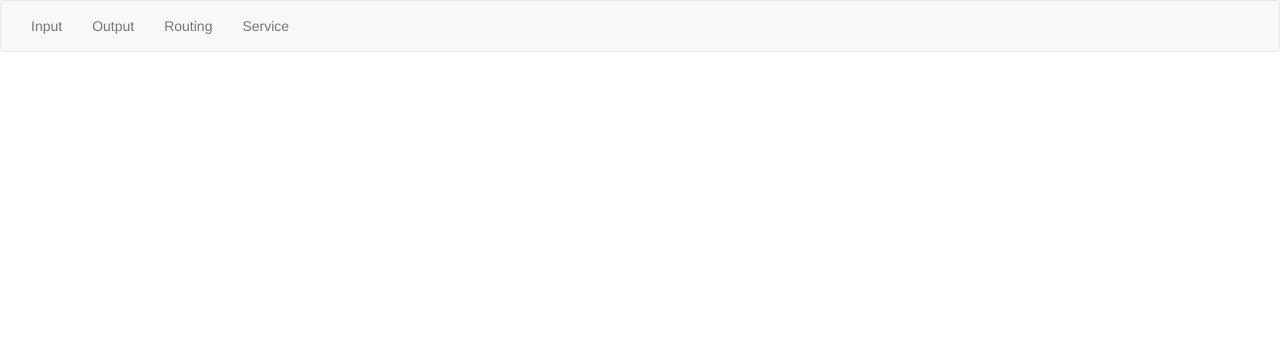
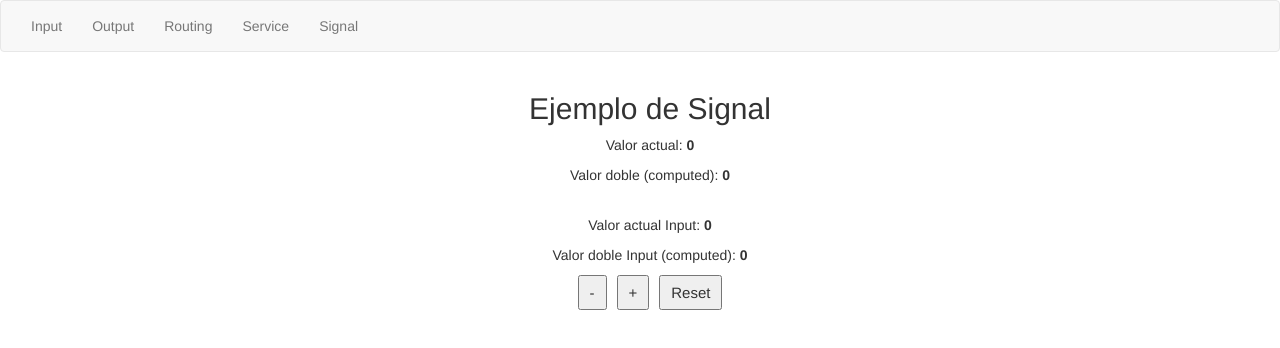
Before and after one commit to jviglio/testAngular, an Angular app: page /signal in a window 1280 px wide. Before the commit this address led to /. Shown: the top 348 px of the page. Built offline with nearby package versions, Linux system fonts and the light colour scheme.

Commit message:
Added Signal component

```diff
--- a/src/app/app-routing.module.ts
+++ b/src/app/app-routing.module.ts
@@ -8,6 +8,7 @@ import { ServiceComponent } from './service/service.component';
 import { ListaComponent } from './service/lista/lista.component';
 import { DetalleComponent } from './service/detalle/detalle.component';
 import { OutputComponent } from './output/output.component';
+import { SignalComponent } from './signal/signal.component';
 
 const routes: Routes = [
   { path: '', component: InputComponent},
@@ -20,7 +21,8 @@ const routes: Routes = [
   { path: 'service', component: ServiceComponent, children:[
     {path:'lista', component: ListaComponent},
     {path:'detalle', component: DetalleComponent}
-  ]}
+  ]},
+  { path: 'signal', component: SignalComponent }
 ];
 
 @NgModule({
--- a/src/app/app.module.ts
+++ b/src/app/app.module.ts
@@ -18,7 +18,8 @@ import { DetalleComponent } from './service/detalle/detalle.component';
 import { HomeComponent } from './home/home.component';
 import { HttpClientModule} from "@angular/common/http";
 import { ParentComponent } from './output/parent/parent.component';
-import { ChildComponent } from './output/child/child.component'
+import { ChildComponent } from './output/child/child.component';
+import { SignalComponent } from './signal/signal.component'
 
 @NgModule({
   declarations: [
@@ -36,7 +37,8 @@ import { ChildComponent } from './output/child/child.component'
     DetalleComponent,
     HomeComponent,
     ParentComponent,
-    ChildComponent
+    ChildComponent,
+    SignalComponent
   ],
   imports: [
     BrowserModule,
--- a/src/app/indice/indice.component.html
+++ b/src/app/indice/indice.component.html
@@ -5,6 +5,7 @@
         <li><a routerLink="output" href="#">Output</a></li>
         <li><a routerLink="routing" href="#">Routing</a></li>
         <li><a routerLink="service/lista" href="#">Service</a></li>
+        <li><a routerLink="signal" href="#">Signal</a></li>
     </ul>
 </div>
 </nav>
--- /dev/null
+++ b/src/app/signal/signal.component.html
@@ -0,0 +1,16 @@
+<div class="container">
+  <h2>Ejemplo de Signal</h2>
+
+  <p>Valor actual: <strong>{{ count() }}</strong></p>
+  <p>Valor doble (computed): <strong>{{ doubleCount() }}</strong></p>
+
+  <br/>
+
+  <p>Valor actual Input: <strong>{{ input }}</strong></p>
+  <p>Valor doble Input (computed): <strong>{{ doubleInput() }}</strong></p>
+
+
+  <button (click)="decrement()">-</button>
+  <button (click)="increment()">+</button>
+  <button (click)="reset()">Reset</button>
+</div>
--- /dev/null
+++ b/src/app/signal/signal.component.scss
@@ -0,0 +1,10 @@
+.container {
+  text-align: center;
+  margin-top: 2rem;
+}
+
+button {
+  margin: 0 0.5rem;
+  padding: 0.5rem 1rem;
+  font-size: 1.5rem;
+}
--- /dev/null
+++ b/src/app/signal/signal.component.ts
@@ -0,0 +1,29 @@
+import { Component, signal, computed, Input } from '@angular/core';
+
+@Component({
+  selector: 'app-signal',
+  templateUrl: './signal.component.html',
+  styleUrl: './signal.component.scss'
+})
+export class SignalComponent {
+  count = signal(0);
+  @Input() input = 0;
+
+  doubleCount = computed(() => this.count() * 2);
+  doubleInput = computed(() => this.input * 2);
+
+  increment() {
+    this.count.update(value => value + 1);
+    this.input += 1;
+  }
+
+  decrement() {
+    this.count.update(value => value - 1);
+    this.input -= 1;
+  }
+
+  reset() {
+    this.count.set(0);
+    this.input = 0;
+  }
+}
```
Also changed, not shown: 1 other file (tests, documents, lock files or other folders).
